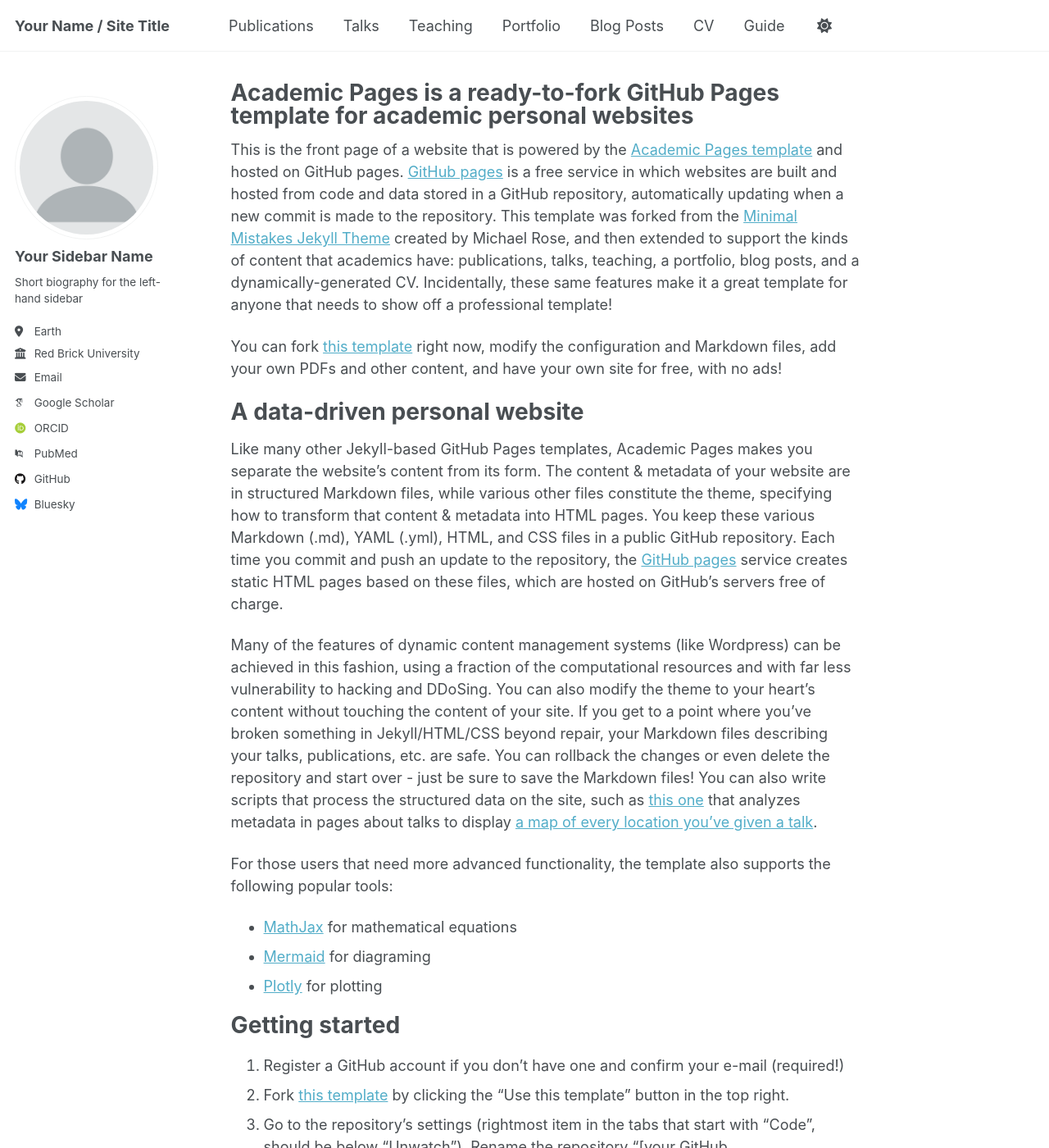
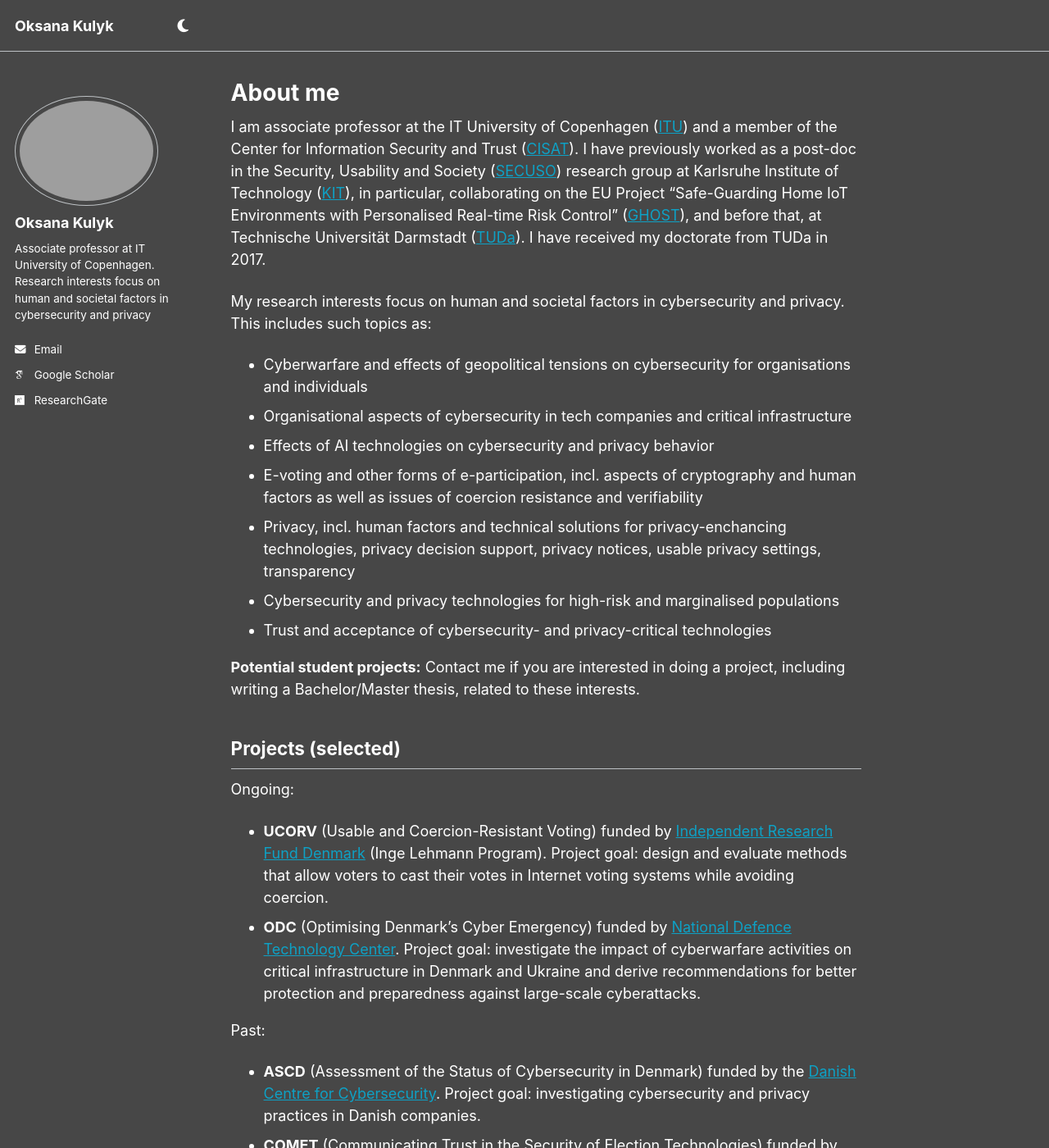
Before and after one commit to okskulyk/okskulyk.github.io, a Jekyll site: the page built from _pages/about.md, in a window 1280 px wide and 1400 px high. Shown: the whole window at 82% size. Built offline with Jekyll 4.4.1, drawn with Linux system fonts in a browser that asks for light colours; some web fonts are replaced; a script that is not in the unit is left out; some of the changed text lies outside the part shown.

Commit message:
website update

```diff
--- a/_config.yml
+++ b/_config.yml
@@ -8,51 +8,51 @@
 
 # Basic Site Settings
 locale                   : "en-US"
-site_theme               : "default"
-title                    : "Your Name / Site Title"
+site_theme               : "dark" #"default"
+title                    : "Oksana Kulyk"
 title_separator          : "-"
-name                     : &name "Your Name"
+name                     : &name "Oksana Kulyk"
 description              : &description "personal description"
-url                      : https://academicpages.github.io # the base hostname & protocol for your site e.g. "https://[your GitHub username].github.io" or if you already have some other page hosted on Github then use "https://[your GitHub username].github.io/[Your Repo Name]"
+url                      : https://okskulyk.github.io # the base hostname & protocol for your site e.g. "https://[your GitHub username].github.io" or if you already have some other page hosted on Github then use "https://[your GitHub username].github.io/[Your Repo Name]"
 baseurl                  : "" # the subpath of your site, e.g. "/blog"
-repository               : "academicpages/academicpages.github.io"
+repository               : "okskulyk/okskulyk.github.io"
 
 # Site Author - The following control what appear as part of the author content on the side bar.
 #               If a field is blank the icon and link will not appear, otherwise it will be shown.
 #               Additional customization can be done by editing /_includes/author-profile.html
 author:
   # Biographic information
-  avatar           : "profile.png"
-  name             : "Your Sidebar Name"
+  avatar           : "profile.jpg"
+  name             : "Oksana Kulyk"
   pronouns         : # example: "she/her"
-  bio              : "Short biography for the left-hand sidebar"
-  location         : "Earth"
-  employer         : "Red Brick University"
+  bio              : "Associate professor at IT University of Copenhagen. Research interests focus on human and societal factors in cybersecurity and privacy"
+  location         :
+  employer         :
   uri              : # URL
-  email            : "none@example.org"
+  email            : "okku@itu.dk"
 
   # Academic websites
   academia         : # URL
   arxiv            : # URL - Update with the correct link to your profile
-  googlescholar    : "https://scholar.google.com/citations?user=PS_CX0AAAAAJ"
+  googlescholar    : "https://scholar.google.de/citations?user=08IyY1AAAAAJ"
   impactstory      : # URL
-  orcid            : "http://orcid.org/yourorcidurl"
+  orcid            : # "http://orcid.org/yourorcidurl"
   semantic         : # URL
-  pubmed           : "https://www.ncbi.nlm.nih.gov/pubmed/?term=john+snow"
-  researchgate     : # URL
+  pubmed           : # "https://www.ncbi.nlm.nih.gov/pubmed/?term=john+snow"
+  researchgate     : "https://www.researchgate.net/profile/Oksana_Kulyk" # URL
   scopus           : # URL
 
   # Repositories and software development
   bitbucket        : # Username - Update with your username on the site
   codepen          : # Username
   dribbble         : # Username
-  github           : "academicpages"
+  github           : # "academicpages"
   kaggle           : # Username
   stackoverflow    : # User number or user number and name (i.e., use "1" or "1/jeff-atwood")
 
   # Social media
   artstation       : # Username
-  bluesky          : "bsky.app" # Replace this with you Bluesky username
+  bluesky          : # "bsky.app" # Replace this with you Bluesky username
   facebook         : # Username
   flickr           : # Username
   foursquare       : # Username
@@ -120,7 +120,7 @@ staticman:
       options:
         format           : "iso8601" # "iso8601" (default), "timestamp-seconds", "timestamp-milliseconds"
 atom_feed:
-  hide                   : false     # change to true to hide the RSS feed in the footer
+  hide                   : true     # change to true to hide the RSS feed in the footer
   path                   : # blank (default) uses feed.xml
 
 
@@ -217,16 +217,16 @@ kramdown:
 # These settings control the types of collections used by the template
 collections:
   teaching:
-    output: true
+    output: false
     permalink: /:collection/:path/
   publications:
-    output: true
+    output: false
     permalink: /:collection/:path/
   portfolio:
-    output: true
+    output: false
     permalink: /:collection/:path/
   talks:
-    output: true
+    output: false
     permalink: /:collection/:path/
 
 
--- a/_includes/footer/custom.html
+++ b/_includes/footer/custom.html
@@ -1,6 +1,6 @@
 <!-- start custom footer snippets -->
 
-<a href="/sitemap/">Sitemap</a>
+<!--<a href="/sitemap/">Sitemap</a> -->
 
 <!-- Support for MatJax -->
 <script defer src="https://cdnjs.cloudflare.com/polyfill/v3/polyfill.min.js?features=es6"></script>
--- a/_pages/about.md
+++ b/_pages/about.md
@@ -1,56 +1,43 @@
 ---
 permalink: /
-title: "Academic Pages is a ready-to-fork GitHub Pages template for academic personal websites"
+title: "About me"
 author_profile: true
 redirect_from:
   - /about/
   - /about.html
 ---
 
-This is the front page of a website that is powered by the [Academic Pages template](https://github.com/academicpages/academicpages.github.io) and hosted on GitHub pages. [GitHub pages](https://pages.github.com) is a free service in which websites are built and hosted from code and data stored in a GitHub repository, automatically updating when a new commit is made to the repository. This template was forked from the [Minimal Mistakes Jekyll Theme](https://mmistakes.github.io/minimal-mistakes/) created by Michael Rose, and then extended to support the kinds of content that academics have: publications, talks, teaching, a portfolio, blog posts, and a dynamically-generated CV. Incidentally, these same features make it a great template for anyone that needs to show off a professional template!
+I am associate professor at the IT University of Copenhagen (<a href="https://www.itu.dk">ITU</a>) and a member of the Center for Information Security and Trust (<a href="https://cisat.dk">CISAT</a>). I have previously worked as a post-doc in the Security, Usability and Society (<a href="https://secuso.aifb.kit.edu/index.php">SECUSO</a>) research group at Karlsruhe Institute of Technology (<a href="http://www.kit.edu">KIT</a>), in particular, collaborating on the EU Project "Safe-Guarding Home IoT Environments with Personalised Real-time Risk Control" (<a href="https://www.ghost-iot.eu">GHOST</a>), and before that, at Technische Universität Darmstadt (<a href="https://www.tu-darmstadt.de">TUDa</a>). I have received my doctorate from TUDa in 2017.
 
- You can fork [this template](https://github.com/academicpages/academicpages.github.io) right now, modify the configuration and Markdown files, add your own PDFs and other content, and have your own site for free, with no ads!
+My research interests focus on human and societal factors in cybersecurity and privacy. This includes such topics as:
 
-A data-driven personal website
-======
-Like many other Jekyll-based GitHub Pages templates, Academic Pages makes you separate the website's content from its form. The content & metadata of your website are in structured Markdown files, while various other files constitute the theme, specifying how to transform that content & metadata into HTML pages. You keep these various Markdown (.md), YAML (.yml), HTML, and CSS files in a public GitHub repository. Each time you commit and push an update to the repository, the [GitHub pages](https://pages.github.com/) service creates static HTML pages based on these files, which are hosted on GitHub's servers free of charge.
+- Cyberwarfare and effects of geopolitical tensions on cybersecurity for organisations and individuals
+- Organisational aspects of cybersecurity in tech companies and critical infrastructure
+- Effects of AI technologies on cybersecurity and privacy behavior
+- E-voting and other forms of e-participation, incl. aspects of cryptography and human factors as well as issues of coercion resistance and verifiability
+- Privacy, incl. human factors and technical solutions for privacy-enchancing technologies, privacy decision support, privacy notices, usable privacy settings, transparency
+- Cybersecurity and privacy technologies for high-risk and marginalised populations
+- Trust and acceptance of cybersecurity- and privacy-critical technologies
 
-Many of the features of dynamic content management systems (like Wordpress) can be achieved in this fashion, using a fraction of the computational resources and with far less vulnerability to hacking and DDoSing. You can also modify the theme to your heart's content without touching the content of your site. If you get to a point where you've broken something in Jekyll/HTML/CSS beyond repair, your Markdown files describing your talks, publications, etc. are safe. You can rollback the changes or even delete the repository and start over - just be sure to save the Markdown files! You can also write scripts that process the structured data on the site, such as [this one](https://github.com/academicpages/academicpages.github.io/blob/master/talkmap.ipynb) that analyzes metadata in pages about talks to display [a map of every location you've given a talk](https://academicpages.github.io/talkmap.html).
+**Potential student projects:** Contact me if you are interested in doing a project, including writing a Bachelor/Master thesis, related to these interests.
 
-For those users that need more advanced functionality, the template also supports the following popular tools:
-- [MathJax](https://www.mathjax.org/) for mathematical equations
-- [Mermaid](https://mermaid.js.org/) for diagraming
-- [Plotly](https://plotly.com/javascript/) for plotting
+Projects (selected)
+------
+Ongoing:
+- **UCORV** (Usable and Coercion-Resistant Voting) funded by [Independent Research Fund Denmark](https://dff.dk) (Inge Lehmann Program). Project goal: design and evaluate methods that allow voters to cast their votes in Internet voting systems while avoiding coercion.
+- **ODC** (Optimising Denmark's Cyber Emergency) funded by [National Defence Technology Center](https://nfc.dk). Project goal: investigate the impact of cyberwarfare activities on critical infrastructure in Denmark and Ukraine and derive recommendations for better protection and preparedness against large-scale cyberattacks.
 
-Getting started
-======
-1. Register a GitHub account if you don't have one and confirm your e-mail (required!)
-1. Fork [this template](https://github.com/academicpages/academicpages.github.io) by clicking the "Use this template" button in the top right.
-1. Go to the repository's settings (rightmost item in the tabs that start with "Code", should be below "Unwatch"). Rename the repository "[your GitHub username].github.io", which will also be your website's URL.
-1. Set site-wide configuration and create content & metadata (see below -- also see [this set of diffs](http://archive.is/3TPas) showing what files were changed to set up [an example site](https://getorg-testacct.github.io) for a user with the username "getorg-testacct")
-1. Upload any files (like PDFs, .zip files, etc.) to the files/ directory. They will appear at https://[your GitHub username].github.io/files/example.pdf.
-1. Check status by going to the repository settings, in the "GitHub pages" section
+Past:
+- **ASCD** (Assessment of the Status of Cybersecurity in Denmark) funded by the [Danish Centre for Cybersecurity](https://fe-ddis.dk/cfcs/Pages/cfcs.aspx). Project goal: investigating cybersecurity and privacy practices in Danish companies.
+- **COMET** (Communicating Trust in the Security of Election Technologies) funded by [Velux Foundation](https://veluxfoundations.dk/en) (Villum Experiment Program). Project goal: understand how trust in election technologies is created and maintained among the voters, and how should voting systems be designed in order to facilitate this trust.
 
-Site-wide configuration
+Teaching (lectures)
 ------
-The main configuration file for the site is in the base directory in [_config.yml](https://github.com/academicpages/academicpages.github.io/blob/master/_config.yml), which defines the content in the sidebars and other site-wide features. You will need to replace the default variables with ones about yourself and your site's github repository. The configuration file for the top menu is in [_data/navigation.yml](https://github.com/academicpages/academicpages.github.io/blob/master/_data/navigation.yml). For example, if you don't have a portfolio or blog posts, you can remove those items from that navigation.yml file to remove them from the header.
 
-Create content & metadata
-------
-For site content, there is one Markdown file for each type of content, which are stored in directories like _publications, _talks, _posts, _teaching, or _pages. For example, each talk is a Markdown file in the [_talks directory](https://github.com/academicpages/academicpages.github.io/tree/master/_talks). At the top of each Markdown file is structured data in YAML about the talk, which the theme will parse to do lots of cool stuff. The same structured data about a talk is used to generate the list of talks on the [Talks page](https://academicpages.github.io/talks), each [individual page](https://academicpages.github.io/talks/2012-03-01-talk-1) for specific talks, the talks section for the [CV page](https://academicpages.github.io/cv), and the [map of places you've given a talk](https://academicpages.github.io/talkmap.html) (if you run this [python file](https://github.com/academicpages/academicpages.github.io/blob/master/talkmap.py) or [Jupyter notebook](https://github.com/academicpages/academicpages.github.io/blob/master/talkmap.ipynb), which creates the HTML for the map based on the contents of the _talks directory).
-
-**Markdown generator**
-
-The repository includes [a set of Jupyter notebooks](https://github.com/academicpages/academicpages.github.io/tree/master/markdown_generator
-) that converts a CSV containing structured data about talks or presentations into individual Markdown files that will be properly formatted for the Academic Pages template. The sample CSVs in that directory are the ones I used to create my own personal website at stuartgeiger.com. My usual workflow is that I keep a spreadsheet of my publications and talks, then run the code in these notebooks to generate the Markdown files, then commit and push them to the GitHub repository.
-
-How to edit your site's GitHub repository
-------
-Many people use a git client to create files on their local computer and then push them to GitHub's servers. If you are not familiar with git, you can directly edit these configuration and Markdown files directly in the github.com interface. Navigate to a file (like [this one](https://github.com/academicpages/academicpages.github.io/blob/master/_talks/2012-03-01-talk-1.md) and click the pencil icon in the top right of the content preview (to the right of the "Raw | Blame | History" buttons). You can delete a file by clicking the trashcan icon to the right of the pencil icon. You can also create new files or upload files by navigating to a directory and clicking the "Create new file" or "Upload files" buttons.
-
-Example: editing a Markdown file for a talk
-![Editing a Markdown file for a talk](/images/editing-talk.png)
-
-For more info
-------
-More info about configuring Academic Pages can be found in [the guide](https://academicpages.github.io/markdown/), the [growing wiki](https://github.com/academicpages/academicpages.github.io/wiki), and you can always [ask a question on GitHub](https://github.com/academicpages/academicpages.github.io/discussions). The [guides for the Minimal Mistakes theme](https://mmistakes.github.io/minimal-mistakes/docs/configuration/) (which this theme was forked from) might also be helpful.
+- Fall 2025: Data-driven security (ITU)
+- Fall 2019-2025: Security and Privacy (ITU)
+- Spring 2025: Ethical hacking (ITU)
+- Spring 2020, 2021: Security 2 (ITU)
+- Fall 2019-2022: Advanced security, "Usable security" module (ITU)
+- Winter 2018/2019: E-Voting (KIT)
+- Summer 2018: E-Voting (KIT)
```
Also changed, not shown: _data/navigation.yml (+14 -14 lines), 2 other files.
